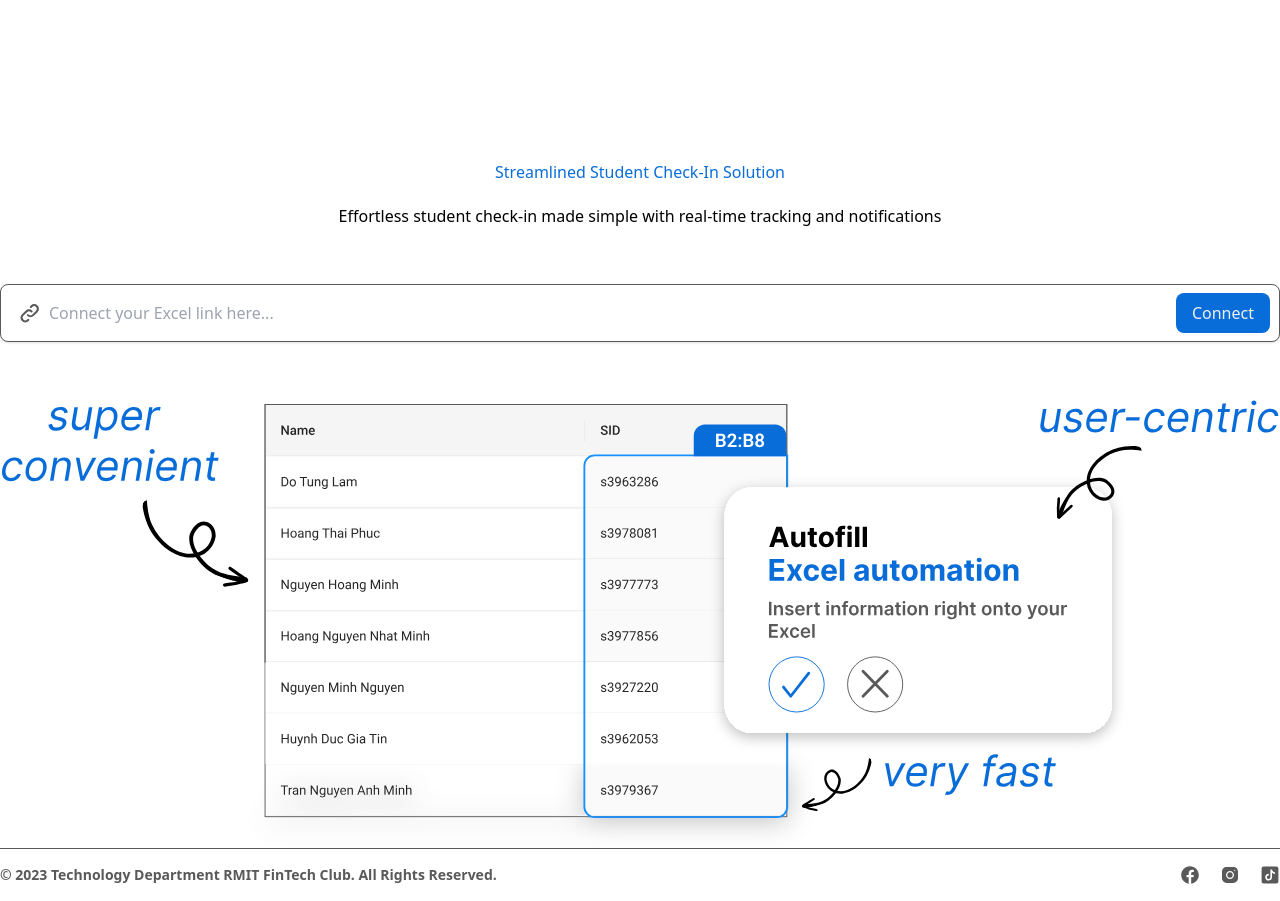
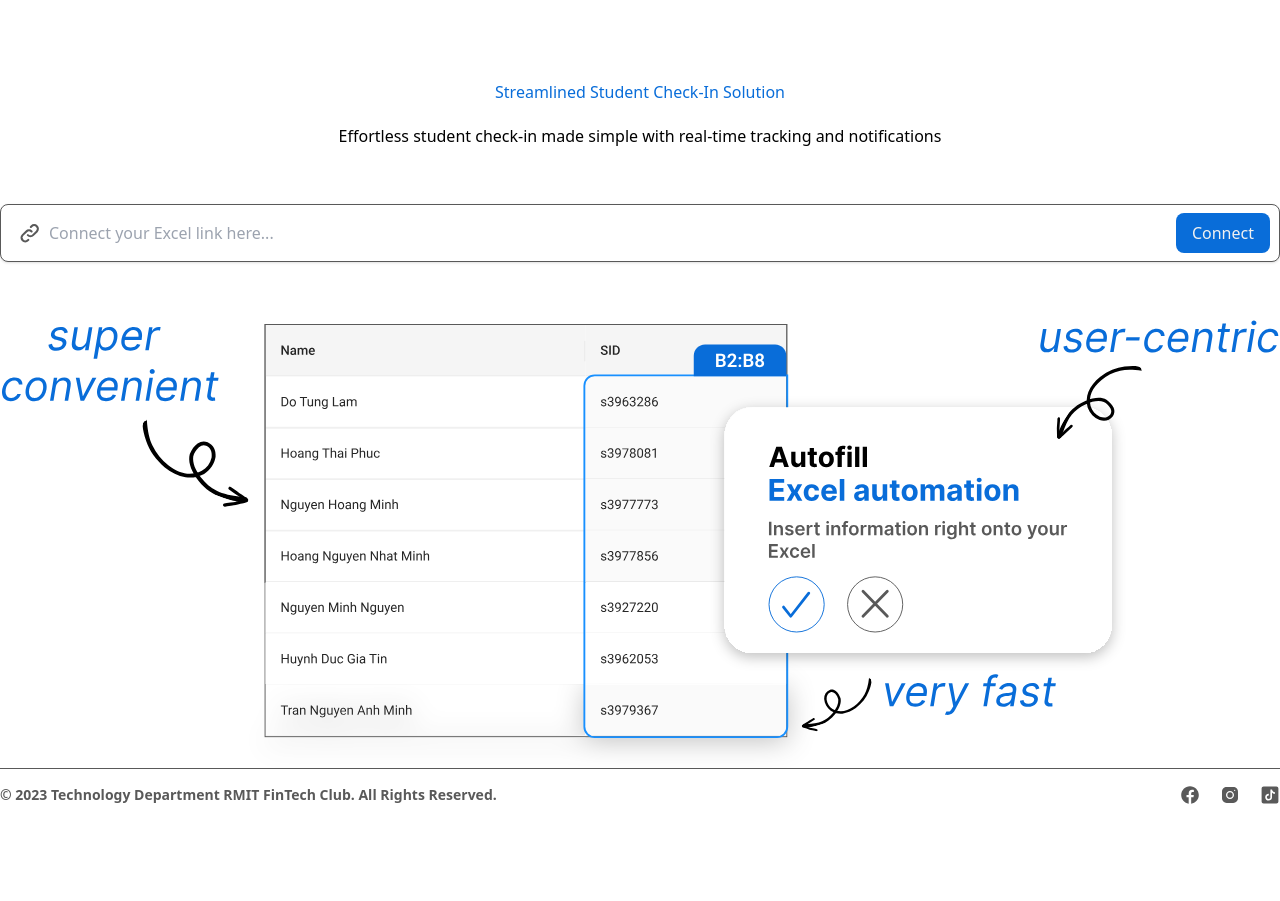
Before and after one commit to RMIT-FinTech-Club/Check-in-System, a Next.js app: page / in a window 1280 px wide. After the commit the page ends 821 px from the top, so only its background shows below. Built offline with nearby package versions, Linux system fonts and the light colour scheme.

Commit message:
Update homepage

```diff
--- a/app/page.jsx
+++ b/app/page.jsx
@@ -5,7 +5,7 @@ export default function Home() {
   return (
     // Name of the application
     <div className="content text-center">
-      <h1 className="text-blue-100 h1 mt-20">{metadata.description}</h1>
+      <h1 className="text-blue-100 h1">{metadata.description}</h1>
       <h3 className="p mt-5">{metadata.label}</h3>
 
       {/* Input link and Link button*/}
```
Lines whose indentation alone changed are shown as unchanged.
